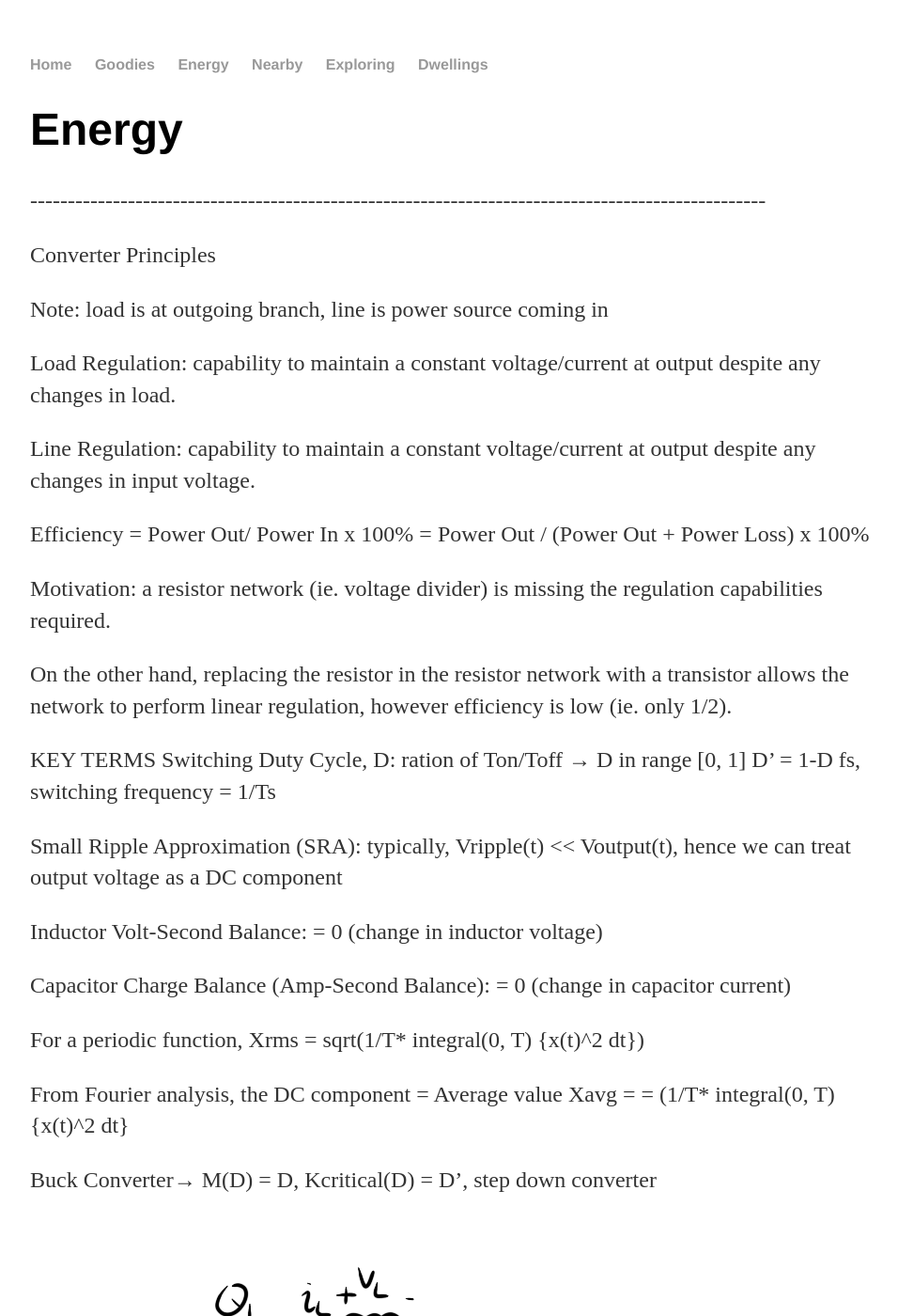
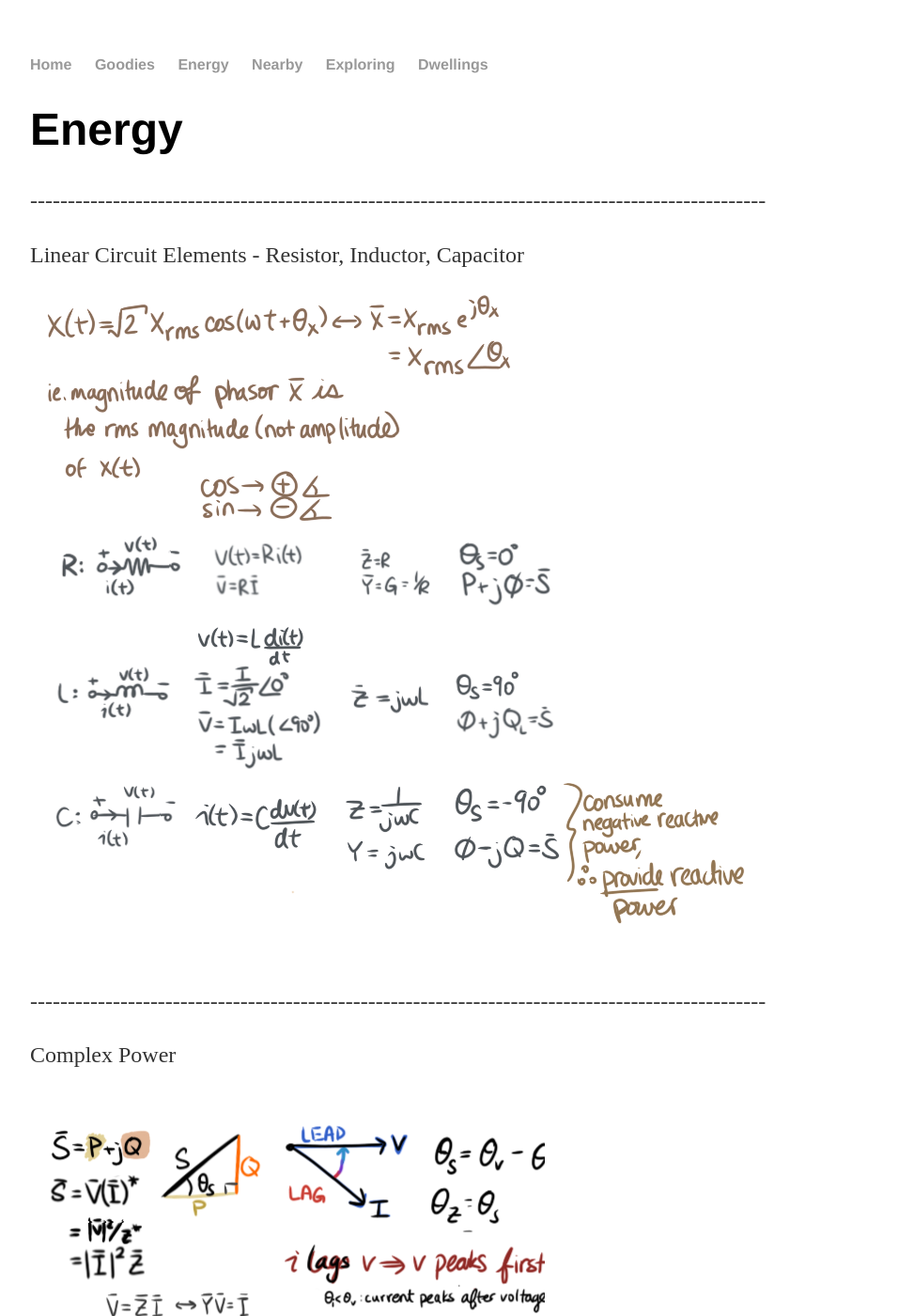
Before and after one commit to Squishy-Penguin/Squishy-Penguin.github.io, a Jekyll site: the page built from energy/index.html, in a window 1280 px wide and 1400 px high. Shown: the whole window at 94% size, without its empty margins (160-1116 px from the left). Built offline with Jekyll 4.4.1, drawn with Linux system fonts in a browser that asks for light colours; some of the changed text lies outside the part shown.

Commit message:
Update index.html

```diff
--- a/energy/index.html
+++ b/energy/index.html
@@ -6,7 +6,15 @@
 <div class="blurb">
         	<h1>Energy</h1>
 
-
+<p>--------------------------------------------------------------------------------------------------</p>
+<p>Linear Circuit Elements - Resistor, Inductor, Capacitor </p>
+        <img src="/../../../images/energy/RCLreview.png" alt="Resistor, Inductor, Capacitor Review">
+<p>--------------------------------------------------------------------------------------------------</p>
+<p>Complex Power </p>
+        <img src="/../../../images/energy/PQSreview.png" alt="P, Q, S Review">
+<p>--------------------------------------------------------------------------------------------------</p>
+<p>Transformers </p>
+        <img src="/../../../images/energy/XFORMERreview.png" alt="Transformer Review">
 
 <p>--------------------------------------------------------------------------------------------------</p>
         <p>Converter Principles </p>
```
